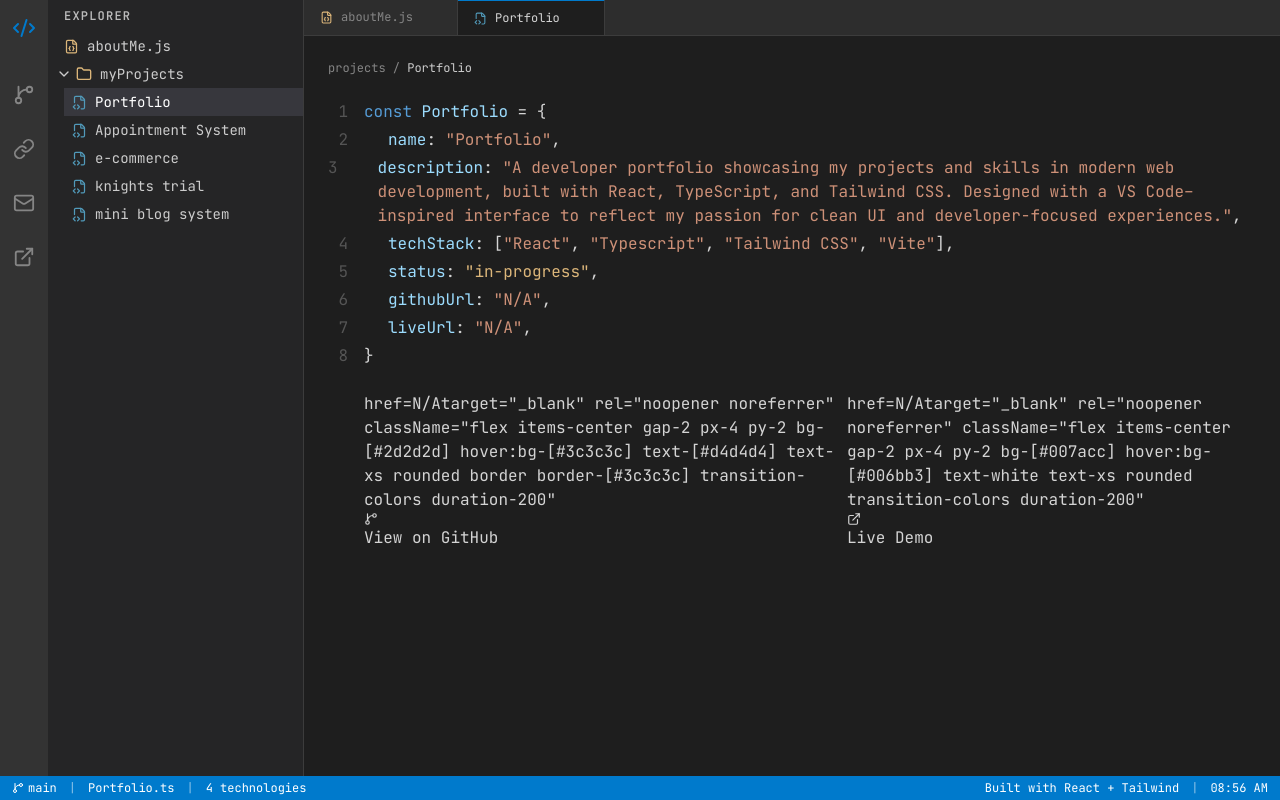
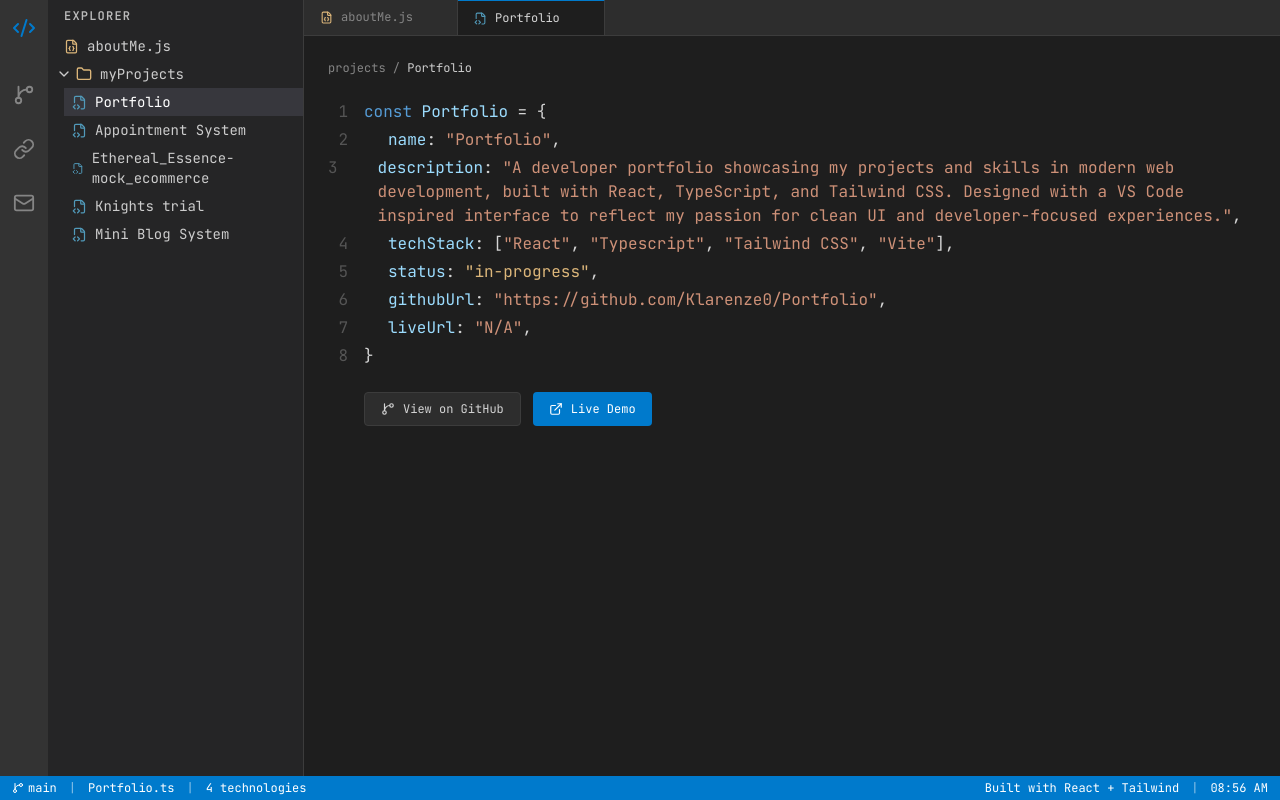
Before and after one commit to Klarenze0/Portfolio, a React app: page / in a window 1280 px wide. Both pictures are taken after a click on the element "Portfolio". Built offline with nearby package versions, Linux system fonts and the light colour scheme; the HTML template or start-up script is replaced by a standard one.

Commit message:
fixed editor bug and  added some links

```diff
--- a/src/components/ActivityBar.tsx
+++ b/src/components/ActivityBar.tsx
@@ -1,4 +1,4 @@
-import { GitBranch, Link, Mail, ExternalLink, Code2 } from "lucide-react";
+import { GitBranch, Link, Mail, Code2 } from "lucide-react";
 import { aboutMe } from "../data/projects";
 
 type ActivityItem = {
@@ -16,7 +16,7 @@ export default function ActivityBar() {
       label: "Email",
       href: `mailto:${aboutMe.email}`,
     },
-    { icon: <ExternalLink size={22} />, label: "Live Portfolio", href: "#" },
+    // { icon: <ExternalLink size={22} />, label: "Live Portfolio", href: "#" },
   ];
 
   return (
--- a/src/components/Editor.tsx
+++ b/src/components/Editor.tsx
@@ -103,14 +103,14 @@ export default function Editor({ activeProject }: EditorProps) {
           <span className="text-[#555555] select-none w-5 text-right">6</span>
           <span className="ml-6">
             <span className="text-[#9cdcfe]">githubUrl</span>
-              <span className="text-[#d4d4d4]">: </span>
-              <a
+            <span className="text-[#d4d4d4]">: </span>
+            <a
               href={activeProject.githubUrl}
-              target="_blank" rel="noopener noreferrer"
+              target="_blank"
+              rel="noopener noreferrer"
               className="text-[#ce9178] hover:underline hover:text-[#f48771]"
-              >
+            >
               "{activeProject.githubUrl}"
-
             </a>
             <span className="text-[#d4d4d4]">,</span>
           </span>
@@ -146,22 +146,28 @@ export default function Editor({ activeProject }: EditorProps) {
 
         {/* Action Buttons */}
         <div className="flex gap-3 ml-9">
-          <a>
+          <a
             href={activeProject.githubUrl}
-            target="_blank" rel="noopener noreferrer" className="flex
+            target="_blank"
+            rel="noopener noreferrer"
+            className="flex
             items-center gap-2 px-4 py-2 bg-[#2d2d2d] hover:bg-[#3c3c3c]
             text-[#d4d4d4] text-xs rounded border border-[#3c3c3c]
             transition-colors duration-200"
+          >
             <GitBranch size={14} />
             View on GitHub
           </a>
 
           {activeProject.liveUrl && (
-            <a>
+            <a
               href={activeProject.liveUrl}
-              target="_blank" rel="noopener noreferrer" className="flex
+              target="_blank"
+              rel="noopener noreferrer"
+              className="flex
               items-center gap-2 px-4 py-2 bg-[#007acc] hover:bg-[#006bb3]
               text-white text-xs rounded transition-colors duration-200"
+            >
               <ExternalLink size={14} />
               Live Demo
             </a>
--- a/src/data/projects.ts
+++ b/src/data/projects.ts
@@ -1,79 +1,84 @@
 export type Project = {
-    id: string
-    name: string
-    description: string
-    techStack: string[]
-    githubUrl: string
-    liveUrl?: string
-    status: 'completed' | 'in-progress' | 'archived'
-}
+  id: string;
+  name: string;
+  description: string;
+  techStack: string[];
+  githubUrl: string;
+  liveUrl?: string;
+  status: "completed" | "in-progress" | "archived";
+};
 
 export const projects: Project[] = [
   {
     id: "1",
-        name: 'Portfolio',
-        description: 'A developer portfolio showcasing my projects and skills in modern web development, built with React, TypeScript, and Tailwind CSS. Designed with a VS Code–inspired interface to reflect my passion for clean UI and developer-focused experiences.',
-        techStack: ['React', 'Typescript', 'Tailwind CSS', 'Vite'],
-        githubUrl: 'N/A',
-        liveUrl: 'N/A',
-        status: 'in-progress',
+    name: "Portfolio",
+    description:
+      "A developer portfolio showcasing my projects and skills in modern web development, built with React, TypeScript, and Tailwind CSS. Designed with a VS Code inspired interface to reflect my passion for clean UI and developer-focused experiences.",
+    techStack: ["React", "Typescript", "Tailwind CSS", "Vite"],
+    githubUrl: "https://github.com/Klarenze0/Portfolio",
+    liveUrl: "N/A",
+    status: "in-progress",
   },
   {
     id: "2",
-        name: 'Appointment System',
-        description: 'random description muna, ill fix this later',
-        techStack: ['Laravel', 'PHP', 'Tailwind CSS', 'PostgreSQL'],
-        githubUrl: 'ill paste it here later',
-        liveUrl: 'ill paste it here later',
-        status: 'completed',
+    name: "Appointment System",
+    description:
+      "A full-stack appointment and scheduling system built with Laravel 12 and React. It allows clients to book appointments online, staff to manage their schedules, and admins to oversee the entire operation from a central dashboard.",
+    techStack: ["Laravel", "PHP", "Tailwind CSS", "PostgreSQL", "React"],
+    githubUrl: "https://github.com/Klarenze0/appointment-system",
+    // liveUrl: "",
+    status: "completed",
   },
   {
     id: "3",
-        name: 'e-commerce',
-        description: 'random description muna, ill fix this later',
-        techStack: ['Laravel', 'PHP', 'Tailwind CSS', 'PostgreSQL'],
-        githubUrl: 'ill paste it here later',
-        liveUrl: 'ill paste it here later',
-        status: 'completed',
+    name: "Ethereal_Essence-mock_ecommerce",
+    description:
+      "Designed and built a mock e-commerce platform as my 2nd year college project. Featuring frontend/backend integration, and simulated payment processing and admin side to manage products to demonstrate full transactional workflows.",
+    techStack: ["PHP", "MySQL"],
+    githubUrl: "https://github.com/Klarenze0/Ethereal_Essence-mock_ecommerce",
+    // liveUrl: "ill paste it here later",
+    status: "completed",
   },
   {
     id: "4",
-        name: 'knights trial',
-        description: 'random description muna, ill fix this later',
-        techStack: ['Unity', 'C#'],
-        githubUrl: 'ill paste it here later',
-        liveUrl: 'ill paste it here later',
-        status: 'completed',
+    name: "Knights trial",
+    description:
+      "2D platformer where player controls a knight to defeat monsters and clear levels. Implemented movement, combat system, health management, and enemy movements.",
+    techStack: ["Unity", "C#"],
+    githubUrl: "https://github.com/Klarenze0/KnightsTrial",
+    // liveUrl: "ill paste it here later",
+    status: "completed",
   },
   {
     id: "5",
-        name: 'mini blog system',
-        description: 'random description muna, ill fix this later',
-        techStack: ['Unity', 'C#'],
-        githubUrl: 'ill paste it here later',
-        liveUrl: 'ill paste it here later',
-        status: 'completed',
+    name: "Mini Blog System",
+    description:
+      "A Laravel-based blog system developed for practice and to enhance my web development skills.",
+    techStack: ["Unity", "C#"],
+    githubUrl: "https://github.com/Klarenze0/blog-system",
+    // liveUrl: "ill paste it here later",
+    status: "completed",
   },
-]
+];
 
 export type AboutMe = {
-  name: string
-  role: string
-  location: string
-  email: string
-  github: string
-  linkedin: string
-  bio: string
-  skills: string[]
-}
+  name: string;
+  role: string;
+  location: string;
+  email: string;
+  github: string;
+  linkedin: string;
+  bio: string;
+  skills: string[];
+};
 
 export const aboutMe: AboutMe = {
-    name: 'Charles Klarenze A. Dela Cruz',
-    role: 'Full Stack Developer',
-    location: 'Calumpit, Bulacan',
-    email: 'charlesklarenze08@gmail.com',
-    github: 'https://github.com/Klarenze0',
-    linkedin: 'ill paste it here',
-    bio: 'later',
-    skills: ['ill', 'list', 'it', 'here', 'later']
-}
+  name: "Charles Klarenze A. Dela Cruz",
+  role: "Full Stack Developer",
+  location: "Calumpit, Bulacan",
+  email: "charlesklarenze08@gmail.com",
+  github: "https://github.com/Klarenze0",
+  linkedin: "https://www.linkedin.com/in/charles-klarenze-dela-cruz-464a1a39b/",
+  bio: "later",
+  skills: ["ill", "list", "it", "here", "later"],
+};
```
Lines whose indentation alone changed are shown as unchanged.
